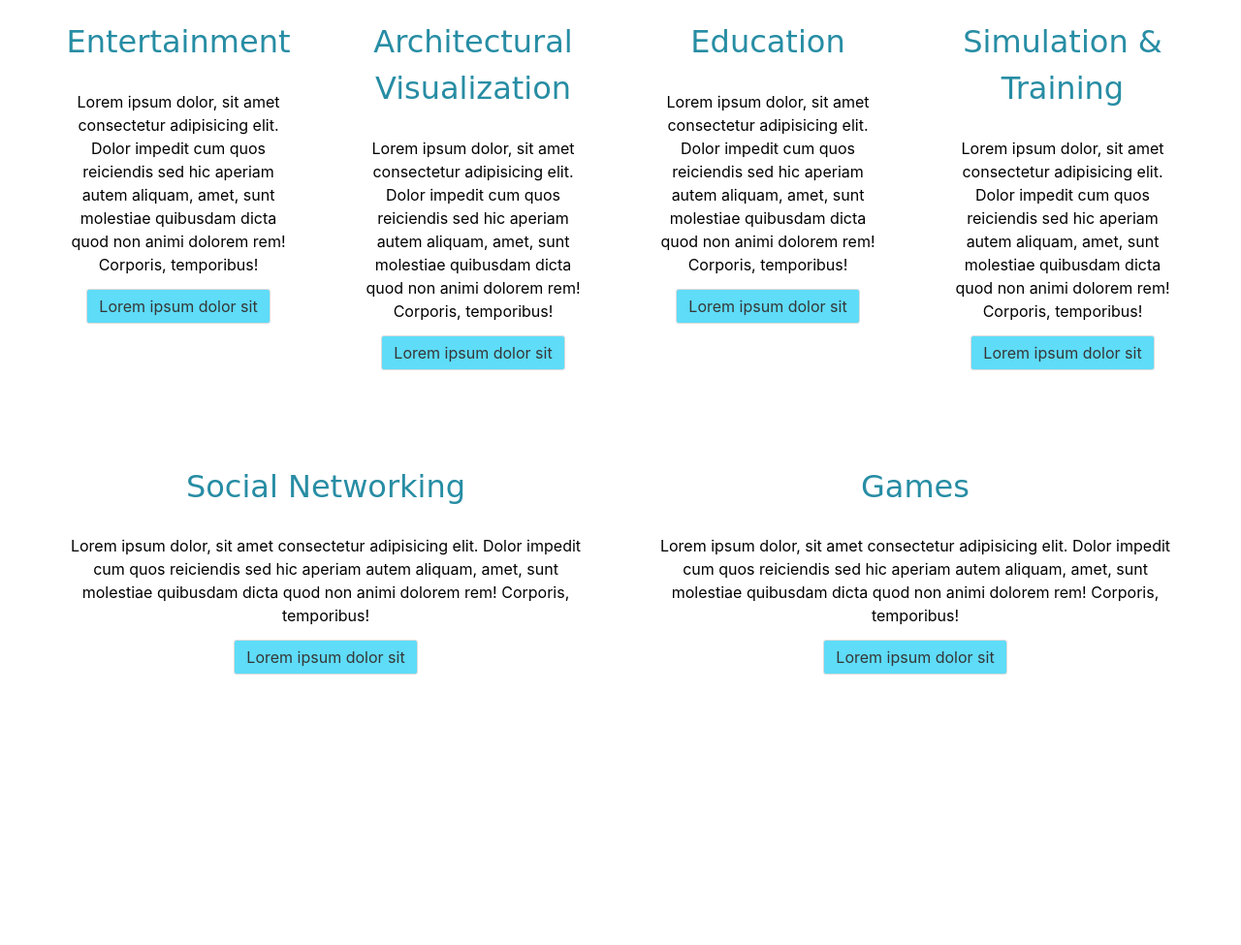
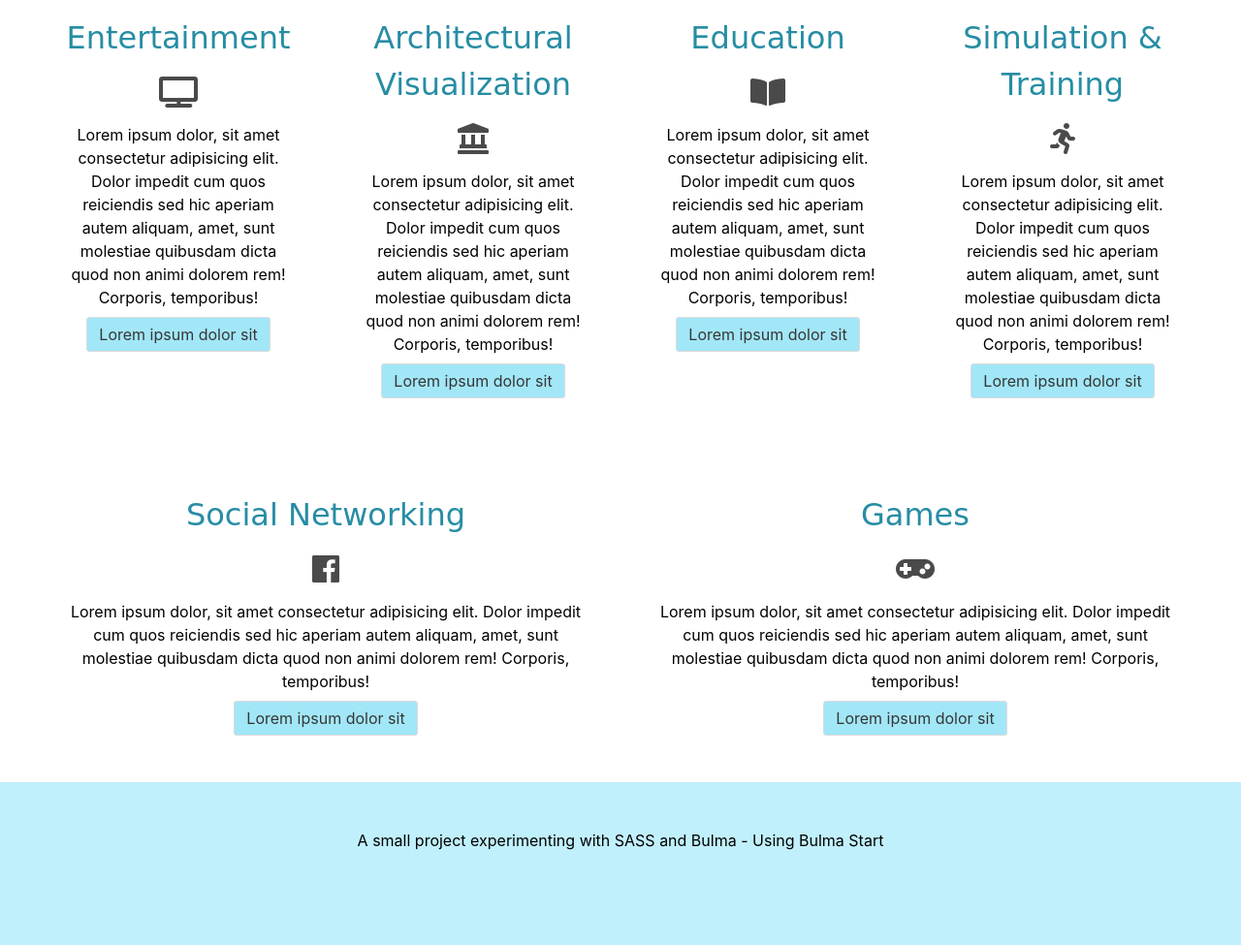
Before and after one commit to Ajsalemo/SASS-Bulma, a website: page index.html in a window 1280 px wide. Shown: the part 739-1714 px from the top of the page at 97% size. Before the commit the page ends 1483 px from the top, so only its background shows below. Drawn offline with Linux system fonts and the light colour scheme; a web font is replaced by a local one.

Commit message:
added some icons, just because

```diff
--- a/_sass/main.scss
+++ b/_sass/main.scss
@@ -22,12 +22,13 @@ $color-primary: #278da4;
 $color-secondary: #fff;
 $color-standard: #000;
 
-$btn-background:#5edcf8;
+$btn-background:#a2e7f7;
+$footer-background:#c0f0fc;
 
 // --------------------------------------------------------------------------------------- //
 // Padding or margins
 
-$infoheading-spacing: 0.8em;
+$info-spacing: 0.5em;
 
 // --------------------------------------------------------------------------------------- //
 
@@ -36,12 +37,13 @@ h1 {
 }
 
 .button {
-    margin-top: $infoheading-spacing;
+    margin-top: $info-spacing;
     &:hover {
         color: $color-secondary;
     }
     &-main {
         background-color: rgb(196, 64, 64);
+        color: $color-secondary;
     }
     &-secondary {
         background-color: $btn-background;
@@ -61,7 +63,6 @@ p,
 
 .info-heading {
     font-family: $font-primary;
-    padding-bottom: $infoheading-spacing;
     color: $color-primary;
 }
 
@@ -69,3 +70,12 @@ p,
     background-image: url("../assets/images/experiencevr.jpg");
     height: 28em;
 }
+
+.fas,
+.fab {
+    margin: $info-spacing;
+}
+
+.footer {
+    background-color: $footer-background;
+}
--- a/index.html
+++ b/index.html
@@ -5,7 +5,11 @@
     <meta http-equiv="X-UA-Compatible" content="IE=edge">
     <meta name="viewport" content="width=device-width, initial-scale=1">
     <title>Experience VR</title>
+
+    <!-- CSS -->
     <link rel="stylesheet" href="css/main.css">
+    <!-- Font Awesome -->
+    <link rel="stylesheet" href="https://use.fontawesome.com/releases/v5.5.0/css/all.css" integrity="sha384-B4dIYHKNBt8Bc12p+WXckhzcICo0wtJAoU8YZTY5qE0Id1GSseTk6S+L3BlXeVIU" crossorigin="anonymous">
   </head>
   <body>
     <!--------------------------------------------------------------------------------------------------------------------------------->
@@ -58,6 +62,7 @@
         <div class="columns is-variable is-8">
           <div class="column has-text-centered-desktop has-text-centered-tablet has-text-centered-mobile">
             <h2 class="is-size-3 info-heading">Entertainment</h2>
+            <i class="fas fa-tv fa-2x"></i>
             <p>
               Lorem ipsum dolor, sit amet consectetur adipisicing elit. Dolor impedit cum quos reiciendis sed hic aperiam autem aliquam,
               amet, sunt molestiae quibusdam dicta quod non animi dolorem rem! Corporis, temporibus!
@@ -66,6 +71,7 @@
           </div>
           <div class="column has-text-centered-desktop has-text-centered-tablet has-text-centered-mobile">
             <h2 class="is-size-3 info-heading">Architectural Visualization</h2>
+            <i class="fas fa-landmark fa-2x"></i>
             <p>
               Lorem ipsum dolor, sit amet consectetur adipisicing elit. Dolor impedit cum quos reiciendis sed hic aperiam autem aliquam,
               amet, sunt molestiae quibusdam dicta quod non animi dolorem rem! Corporis, temporibus!
@@ -74,6 +80,7 @@
           </div>
           <div class="column has-text-centered-desktop has-text-centered-tablet has-text-centered-mobile">
             <h2 class="is-size-3 info-heading">Education</h2>
+            <i class="fas fa-book-open fa-2x"></i>
             <p>
               Lorem ipsum dolor, sit amet consectetur adipisicing elit. Dolor impedit cum quos reiciendis sed hic aperiam autem aliquam,
               amet, sunt molestiae quibusdam dicta quod non animi dolorem rem! Corporis, temporibus!
@@ -82,6 +89,7 @@
           </div>
           <div class="column has-text-centered-desktop has-text-centered-tablet has-text-centered-mobile">
             <h2 class="is-size-3 info-heading">Simulation & Training</h2>
+            <i class="fas fa-running fa-2x"></i>
             <p>
               Lorem ipsum dolor, sit amet consectetur adipisicing elit. Dolor impedit cum quos reiciendis sed hic aperiam autem aliquam,
               amet, sunt molestiae quibusdam dicta quod non animi dolorem rem! Corporis, temporibus!
@@ -99,6 +107,7 @@
         <div class="columns has-text-centered-desktop has-text-centered-tablet has-text-centered-mobile is-variable is-8">
           <div class="column">
             <h2 class="is-size-3 info-heading">Social Networking</h2>
+            <i class="fab fa-facebook fa-2x"></i>
             <p>
               Lorem ipsum dolor, sit amet consectetur adipisicing elit. Dolor impedit cum quos reiciendis sed hic aperiam autem aliquam,
               amet, sunt molestiae quibusdam dicta quod non animi dolorem rem! Corporis, temporibus!
@@ -107,6 +116,7 @@
           </div>
           <div class="column">
             <h2 class="is-size-3 info-heading">Games</h2>
+            <i class="fas fa-gamepad fa-2x"></i>
             <p>
               Lorem ipsum dolor, sit amet consectetur adipisicing elit. Dolor impedit cum quos reiciendis sed hic aperiam autem aliquam,
               amet, sunt molestiae quibusdam dicta quod non animi dolorem rem! Corporis, temporibus!
@@ -118,6 +128,12 @@
     </section>
     <!--------------------------------------------------------------------------------------------------------------------------------->
     <!------------------------------------------------- Footer------------------------------------------------------------------------->
+    <footer class="footer">
+      <div class="content has-text-centered">
+        <p>
+          A small project experimenting with SASS and Bulma - Using Bulma Start
+        </p>
+      </div>
     </footer>
     <script type="text/javascript" src="lib/main.js"></script>
   </body>
```
Also changed, not shown: css/main.css.
